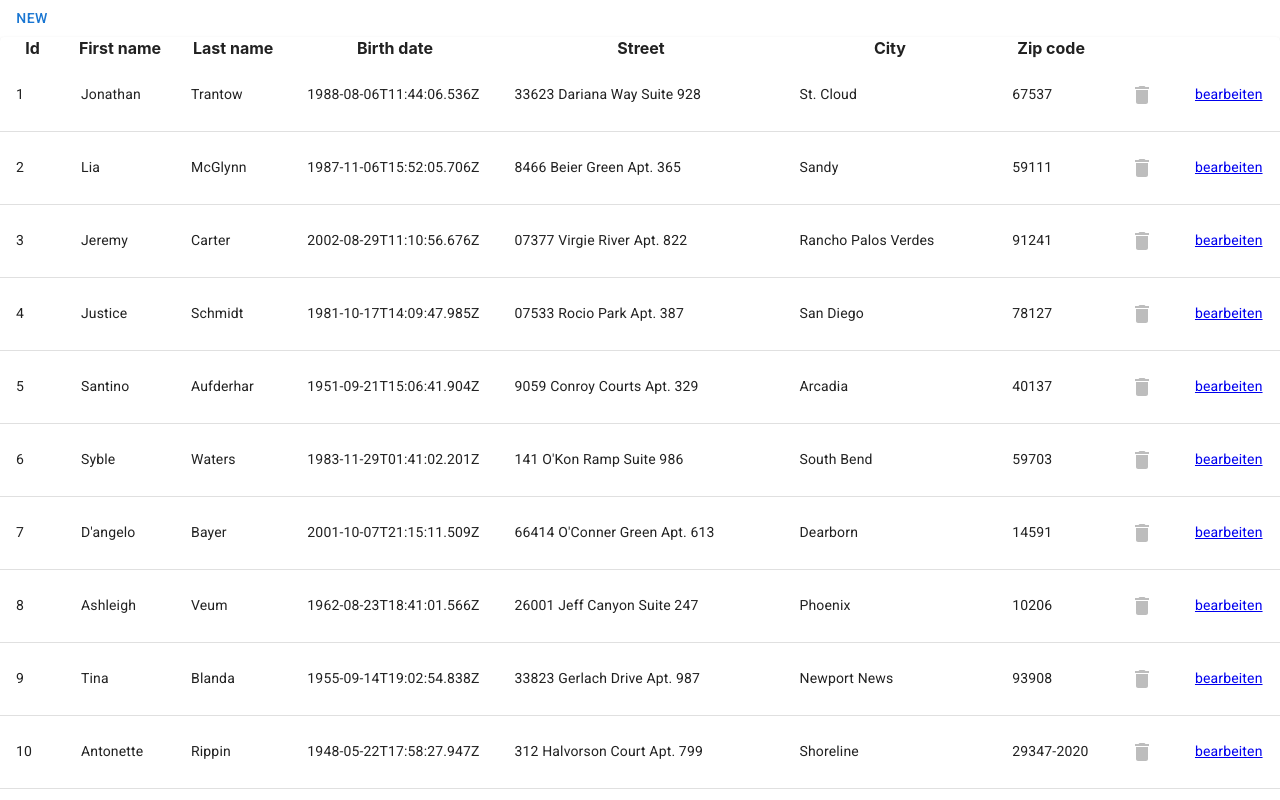
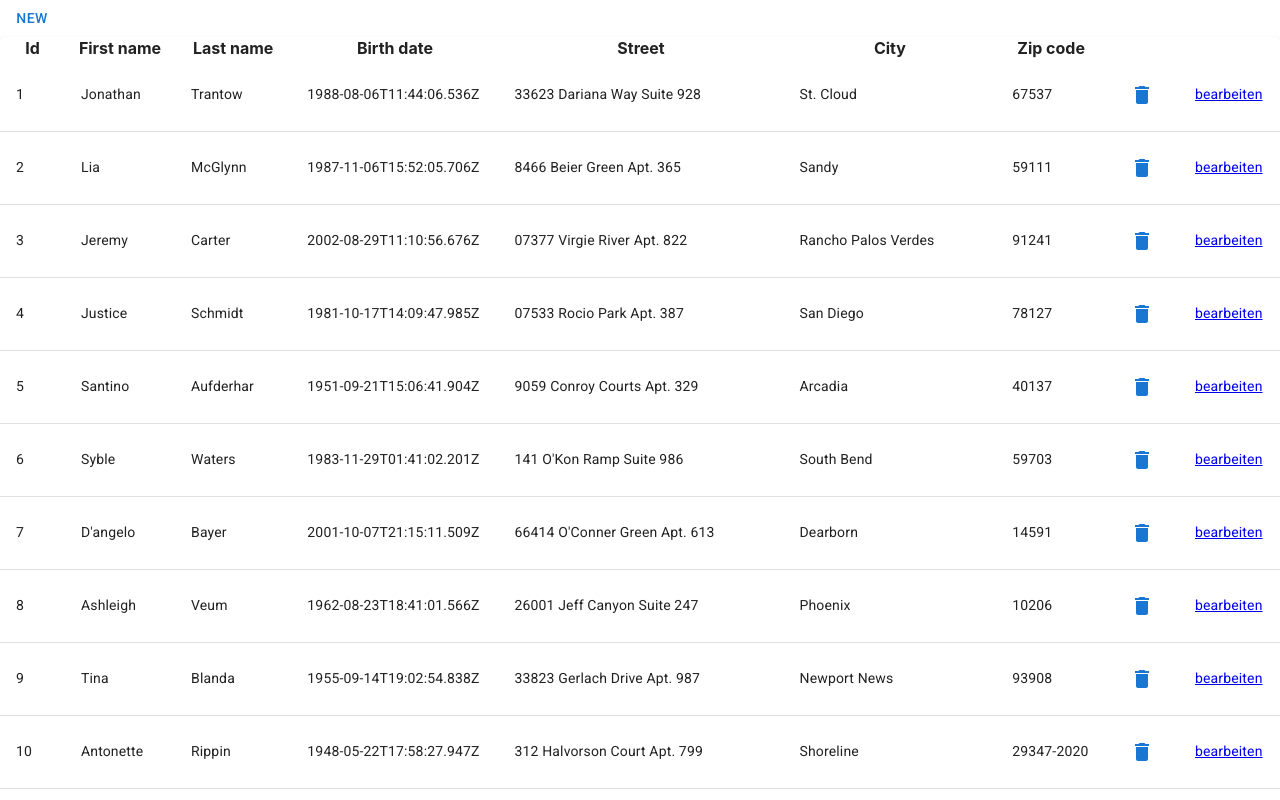
Before and after one commit to sspringer82/heise-ws, a React (Create React App) app: page /list in a window 1280 px wide. Shown: the top 800 px of the page. Built offline with nearby package versions, Linux system fonts and the light colour scheme; data requests are answered from the project's data file.

Commit message:
refactoring

```diff
--- a/src/App.tsx
+++ b/src/App.tsx
@@ -1,8 +1,8 @@
 import React from 'react';
 import { BrowserRouter, Navigate, Route, Routes } from 'react-router-dom';
-import Form from './Form';
-import List from './List';
-import PersonProvider from './PersonProvider';
+import Form from './person/Form/Form';
+import List from './person/List/List';
+import PersonProvider from './person/PersonProvider';
 
 const App: React.FC = () => {
   return (
--- a/src/index.tsx
+++ b/src/index.tsx
@@ -2,7 +2,6 @@ import React from 'react';
 import ReactDOM from 'react-dom/client';
 import App from './App';
 import './index.css';
-import List from './List';
 import reportWebVitals from './reportWebVitals';
 import '@fontsource/roboto/300.css';
 import '@fontsource/roboto/400.css';
--- a/src/Form.tsx
+++ b/src/person/Form/Form.tsx
@@ -2,8 +2,8 @@ import { TextField } from '@mui/material';
 import React, { useEffect } from 'react';
 import { useForm } from 'react-hook-form';
 import { useNavigate, useParams } from 'react-router-dom';
-import { FormPerson } from './Person';
-import usePerson from './usePerson';
+import { FormPerson } from '../Person';
+import usePerson from '../usePerson';
 
 const Form: React.FC = () => {
   const { save: handleAdd, getPerson, fetchPerson } = usePerson();
--- a/src/List.tsx
+++ b/src/person/List/List.tsx
@@ -10,7 +10,7 @@ import {
 import React from 'react';
 import { Link, useNavigate } from 'react-router-dom';
 import ListItem from './ListItem';
-import usePerson from './usePerson';
+import usePerson from '../usePerson';
 
 const List: React.FC = () => {
   const { loading, persons, handleDelete } = usePerson(true);
--- a/src/ListItem.tsx
+++ b/src/person/List/ListItem.tsx
@@ -1,6 +1,6 @@
 import { IconButton, TableCell, TableRow } from '@mui/material';
 import React from 'react';
-import Person from './Person';
+import Person from '../Person';
 import DeleteIcon from '@mui/icons-material/Delete';
 import { Link } from 'react-router-dom';
 
@@ -12,19 +12,22 @@ type Props = {
 const ListItem: React.FC<Props> = ({ person, onDelete }) => {
   return (
     <TableRow key={person.id}>
-      <TableCell>{person.id}</TableCell>
-      <TableCell>{person.firstName}</TableCell>
-      <TableCell>{person.lastName}</TableCell>
-      <TableCell>{person.birthdate}</TableCell>
-      <TableCell>{person.street}</TableCell>
-      <TableCell>{person.city}</TableCell>
-      <TableCell>{person.zipCode}</TableCell>
+      <TableCell data-testid="id">{person.id}</TableCell>
+      <TableCell data-testid="firstName">{person.firstName}</TableCell>
+      <TableCell data-testid="lastName">{person.lastName}</TableCell>
+      <TableCell data-testid="birthdate">{person.birthdate}</TableCell>
+      <TableCell data-testid="street">{person.street}</TableCell>
+      <TableCell data-testid="city">{person.city}</TableCell>
+      <TableCell data-testid="zipCode">{person.zipCode}</TableCell>
       <TableCell>
         <IconButton
           aria-label="delete"
-          disabled
           color="primary"
-          onClick={() => onDelete(person.id)}
+          onClick={() => {
+            console.log('click me');
+            onDelete(person.id);
+          }}
+          data-testid="delete-btn"
         >
           <DeleteIcon />
         </IconButton>
--- a/src/usePerson.ts
+++ b/src/person/usePerson.ts
@@ -26,7 +26,7 @@ export default function usePerson(loadData = false): ReturnType {
     } else {
       setLoading(false);
     }
-  }, [loadData, setPersons]);
+  }, [loadData, setPersons, persons]);
 
   function handleDelete(id: number): void {
     fetch(`http://localhost:3001/users/${id}`, {
```
Also changed, not shown: src/person/Person.ts (renamed from src/Person.ts), src/person/PersonProvider.tsx (renamed from src/PersonProvider.tsx), 1 other file (tests, documents, lock files or other folders).
